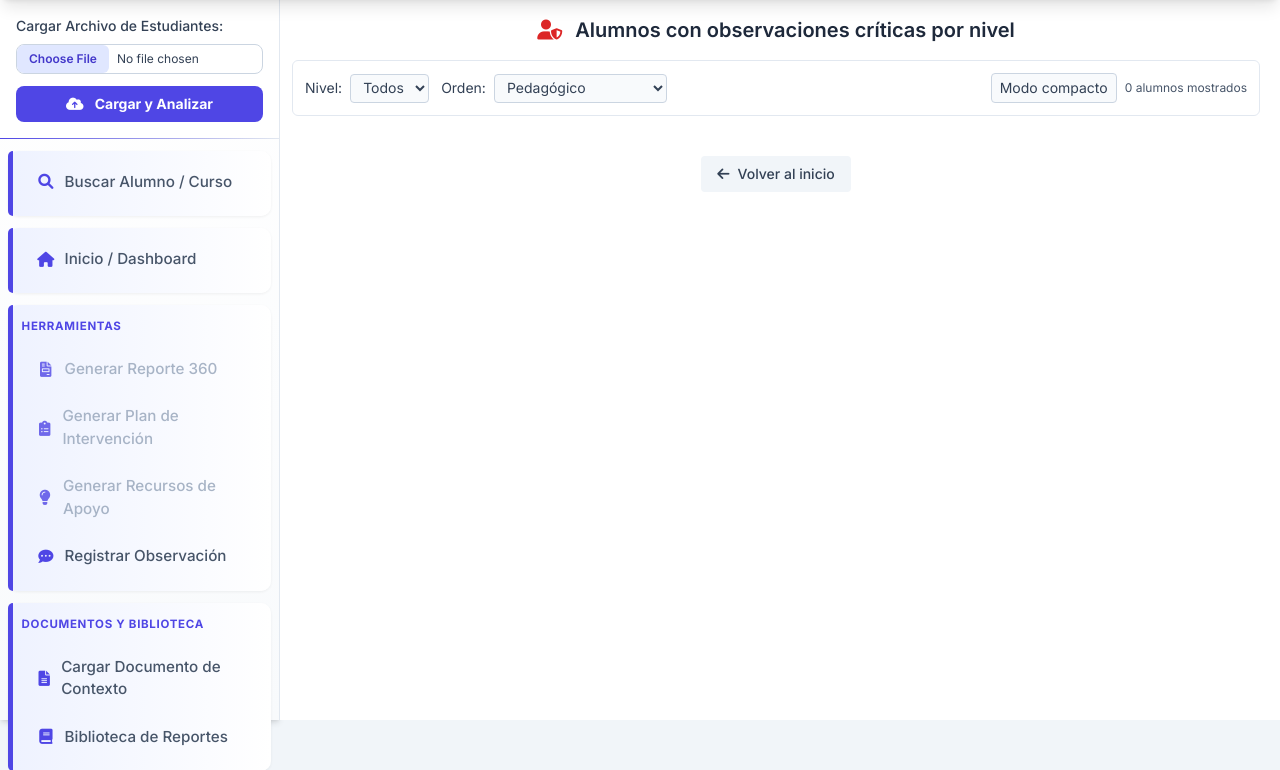
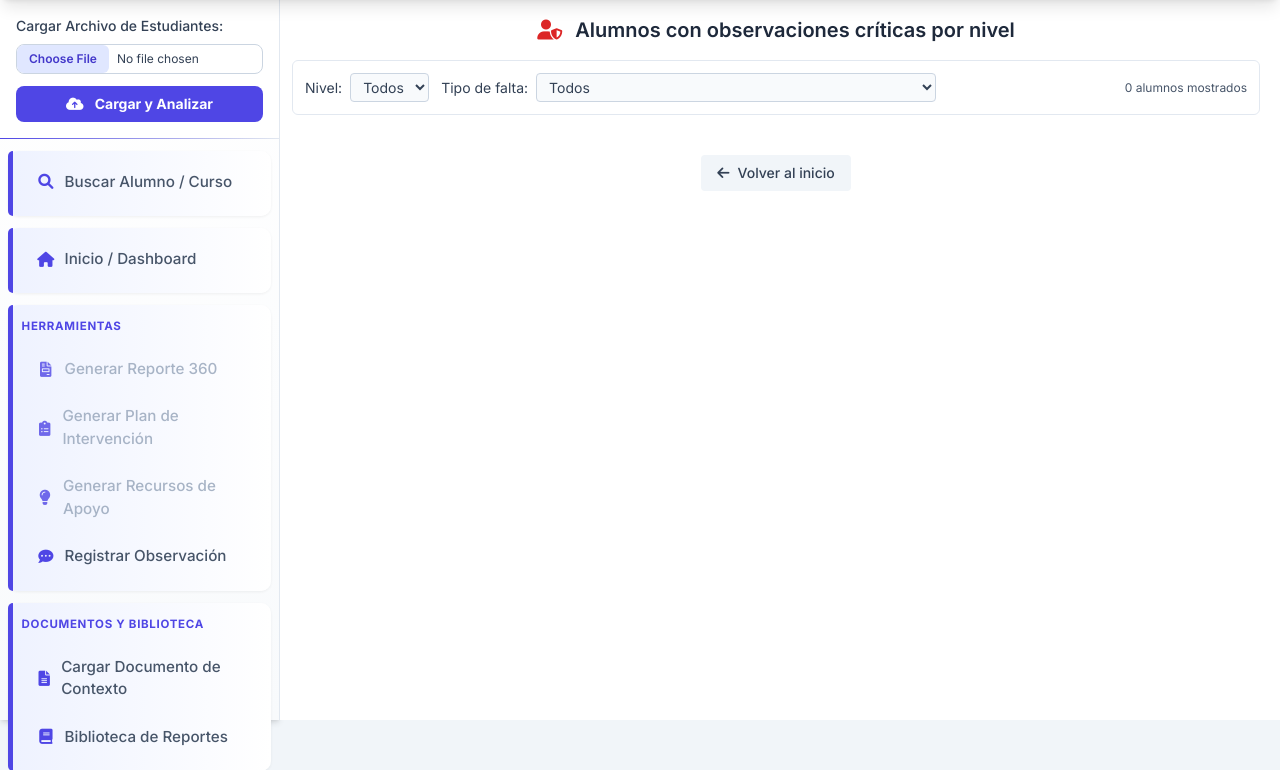
Before and after one commit to ppmm0065/Proyecto_TRAE_TotorIA, a Flask app: template mi_aplicacion/templates/alumnos_observaciones_criticas_cards.html in a window 1280 px wide. Shown: the part 80-850 px from the top of the page. Run offline with Flask 3, Linux system fonts and the light colour scheme; the template is opened without the code that fills it: most values are stand-ins (such as "Sample title", 1, 10 or a date in 2020); data that the repository does not hold is empty; some libraries are stand-ins or nearby versions.

Commit message:
Versión mejorda 14 nov 2025, 14:15hr

```diff
--- a/mi_aplicacion/templates/alumnos_observaciones_criticas_cards.html
+++ b/mi_aplicacion/templates/alumnos_observaciones_criticas_cards.html
@@ -13,7 +13,7 @@
       No se encontraron alumnos con observaciones críticas por nivel.
     </div>
   {% else %}
-    <!-- Toolbar de ordenación y filtrado (solo UI, sin cambiar backend) -->
+    <!-- Toolbar simplificada: solo filtro por Nivel y contador -->
     <div class="sticky top-2 z-10 mb-4 bg-white/80 backdrop-blur rounded-md border border-slate-200 p-3 flex flex-wrap items-center gap-3">
       <div class="flex items-center gap-2">
         <label for="nivelFilter" class="text-sm text-slate-700">Nivel:</label>
@@ -22,38 +22,52 @@
         </select>
       </div>
       <div class="flex items-center gap-2">
-        <label for="nivelSort" class="text-sm text-slate-700">Orden:</label>
-        <select id="nivelSort" class="text-sm bg-slate-50 border border-slate-300 rounded px-2 py-1">
-          <option value="pedagogico" selected>Pedagógico</option>
-          <option value="asc">Ascendente (A→Z)</option>
-          <option value="desc">Descendente (Z→A)</option>
+        <label for="tipoFilter" class="text-sm text-slate-700">Tipo de falta:</label>
+        <select id="tipoFilter" class="text-sm bg-slate-50 border border-slate-300 rounded px-2 py-1">
+          <option value="__ALL__" selected>Todos</option>
+          <option value="Acoso Escolar (Bullying)">Acoso Escolar (Bullying)</option>
+          <option value="Falta de Honestidad (Copia)">Falta de Honestidad (Copia)</option>
+          <option value="Falta de Respeto hacia el Profesor">Falta de Respeto hacia el Profesor</option>
+          <option value="Comportamiento Disruptivo y Molestias a Compañeros">Comportamiento Disruptivo y Molestias a Compañeros</option>
         </select>
       </div>
-      <div class="flex items-center gap-2 ml-auto">
-        <button id="toggleDensity" class="text-sm px-2 py-1 rounded border border-slate-300 bg-slate-50 hover:bg-slate-100">Modo compacto</button>
+      <div class="ml-auto flex items-center gap-2">
         <span id="visibleCount" class="text-xs text-slate-600">0 alumnos mostrados</span>
       </div>
     </div>
 
     {% if ordered_levels is defined and ordered_levels|length > 0 %}
-      <div id="grid-niveles" class="grid grid-cols-1 sm:grid-cols-2 lg:grid-cols-3 xl:grid-cols-4 gap-4">
+      <div id="grid-niveles" class="grid grid-cols-1 md:grid-cols-2 lg:grid-cols-3 xl:grid-cols-4 gap-6 [grid-auto-flow:dense]">
         {% for nivel in ordered_levels %}
           {% set alumnos = alertas_observaciones.get(nivel) %}
           {% if alumnos %}
             <div class="mb-2 nivel-group" data-nivel="{{ nivel }}" data-order="{{ loop.index0 }}">
               <h2 class="text-xs font-semibold text-slate-700 uppercase tracking-wider mb-2">{{ nivel }}</h2>
-              <div class="space-y-2">
+              <div class="space-y-4">
                 {% for alumno in alumnos %}
-                  <a href="{{ url_for('main.detalle_entidad', tipo_entidad='alumno', valor_codificado=alumno.nombre) }}" class="block">
-                    <div class="p-4 bg-white rounded-lg shadow border border-slate-200 hover:shadow-md transition-shadow student-card">
-                      <div class="flex items-center justify-between mb-1">
-                        <h3 class="text-sm font-semibold text-slate-800">{{ alumno.nombre }}</h3>
-                        <span class="text-xs font-bold text-red-700 bg-red-100 px-2 py-1 rounded-full">Obs.</span>
+                  <div class="bg-white rounded-xl shadow-lg border border-slate-200 overflow-hidden hover:shadow-xl transition-shadow duration-300 student-card">
+                    <div class="p-5">
+                      <div class="flex items-center justify-between mb-3">
+                        <div class="flex items-center gap-3">
+                          <div class="w-9 h-9 rounded-lg bg-red-100 flex items-center justify-center">
+                            <i class="fas fa-exclamation-circle text-red-600"></i>
+                          </div>
+                          <div>
+                            <h3 class="font-semibold text-slate-900">{{ alumno.nombre }}</h3>
+                            <p class="text-xs text-slate-500">{{ alumno.curso_original }}</p>
+                          </div>
+                        </div>
                       </div>
-                      <p class="text-xs text-slate-600 mb-2">{{ alumno.curso_original }}</p>
-                      <p class="text-sm text-slate-700 line-clamp-2 obs-text">{{ alumno.observacion }}</p>
+                      <p class="text-sm text-slate-700 line-clamp-3 obs-text">{{ alumno.observacion }}</p>
+                      <div class="mt-4 pt-4 border-t border-slate-100">
+                        <a href="{{ url_for('main.detalle_entidad', tipo_entidad='alumno', valor_codificado=alumno.nombre) }}"
+                           class="inline-flex items-center justify-center w-full bg-indigo-50 hover:bg-indigo-100 text-indigo-600 font-semibold py-2 px-4 rounded-lg transition-colors">
+                          <span>Ver alumno</span>
+                          <i class="fas fa-arrow-right ml-2"></i>
+                        </a>
+                      </div>
                     </div>
-                  </a>
+                  </div>
                 {% endfor %}
               </div>
             </div>
@@ -62,23 +76,36 @@
       </div>
     {% else %}
       {# Fallback: ordenar por clave de nivel como antes #}
-      <div id="grid-niveles" class="grid grid-cols-1 sm:grid-cols-2 lg:grid-cols-3 xl:grid-cols-4 gap-4">
+      <div id="grid-niveles" class="grid grid-cols-1 md:grid-cols-2 lg:grid-cols-3 xl:grid-cols-4 gap-6 [grid-auto-flow:dense]">
         {% for nivel, alumnos in alertas_observaciones|dictsort %}
           {% if alumnos %}
             <div class="mb-2 nivel-group" data-nivel="{{ nivel }}" data-order="{{ loop.index0 }}">
               <h2 class="text-xs font-semibold text-slate-700 uppercase tracking-wider mb-2">{{ nivel }}</h2>
-              <div class="space-y-2">
+              <div class="space-y-4">
                 {% for alumno in alumnos %}
-                  <a href="{{ url_for('main.detalle_entidad', tipo_entidad='alumno', valor_codificado=alumno.nombre) }}" class="block">
-                    <div class="p-4 bg-white rounded-lg shadow border border-slate-200 hover:shadow-md transition-shadow student-card">
-                      <div class="flex items-center justify-between mb-1">
-                        <h3 class="text-sm font-semibold text-slate-800">{{ alumno.nombre }}</h3>
-                        <span class="text-xs font-bold text-red-700 bg-red-100 px-2 py-1 rounded-full">Obs.</span>
+                  <div class="bg-white rounded-xl shadow-lg border border-slate-200 overflow-hidden hover:shadow-xl transition-shadow duration-300 student-card">
+                    <div class="p-5">
+                      <div class="flex items-center justify-between mb-3">
+                        <div class="flex items-center gap-3">
+                          <div class="w-9 h-9 rounded-lg bg-red-100 flex items-center justify-center">
+                            <i class="fas fa-exclamation-circle text-red-600"></i>
+                          </div>
+                          <div>
+                            <h3 class="font-semibold text-slate-900">{{ alumno.nombre }}</h3>
+                            <p class="text-xs text-slate-500">{{ alumno.curso_original }}</p>
+                          </div>
+                        </div>
                       </div>
-                      <p class="text-xs text-slate-600 mb-2">{{ alumno.curso_original }}</p>
-                      <p class="text-sm text-slate-700 line-clamp-2 obs-text">{{ alumno.observacion }}</p>
+                      <p class="text-sm text-slate-700 line-clamp-3 obs-text">{{ alumno.observacion }}</p>
+                      <div class="mt-4 pt-4 border-t border-slate-100">
+                        <a href="{{ url_for('main.detalle_entidad', tipo_entidad='alumno', valor_codificado=alumno.nombre) }}"
+                           class="inline-flex items-center justify-center w-full bg-indigo-50 hover:bg-indigo-100 text-indigo-600 font-semibold py-2 px-4 rounded-lg transition-colors">
+                          <span>Ver alumno</span>
+                          <i class="fas fa-arrow-right ml-2"></i>
+                        </a>
+                      </div>
                     </div>
-                  </a>
+                  </div>
                 {% endfor %}
               </div>
             </div>
@@ -103,16 +130,51 @@
       const grid = document.getElementById('grid-niveles');
       const groups = Array.from(document.querySelectorAll('.nivel-group'));
       const selectNivel = document.getElementById('nivelFilter');
-      const selectSort = document.getElementById('nivelSort');
-      const densityBtn = document.getElementById('toggleDensity');
+      const selectTipo = document.getElementById('tipoFilter');
       const visibleCount = document.getElementById('visibleCount');
 
       // Poblar niveles en el selector
       const niveles = groups.map(g => g.getAttribute('data-nivel'));
-      const uniqueNiveles = Array.from(new Set(niveles)).sort((a,b) => a.localeCompare(b));
+      function nivelOrderIndex(n) {
+        const s = (n || '').toLowerCase();
+        const m = s.match(/\d+/);
+        const num = m ? parseInt(m[0], 10) : 0;
+        if (s.includes('básico')) return num; // 1–8 Básico primero
+        if (s.includes('medio')) return 100 + num; // Luego Media
+        return 1000 + num; // Otros al final
+      }
+      const uniqueNiveles = Array.from(new Set(niveles)).sort((a,b) => nivelOrderIndex(a) - nivelOrderIndex(b));
       uniqueNiveles.forEach(n => {
         const opt = document.createElement('option');
         opt.value = n; opt.textContent = n; selectNivel.appendChild(opt);
+      });
+
+      function categorizeObservation(t) {
+        const s = (t || '').toLowerCase();
+        const bullying = [
+          'agresion', 'agresiones', 'agresión', 'agresiones físicas', 'agresiones fisicas',
+          'golpea', 'golpeó', 'golpeo', 'acoso', 'bullying', 'hostig', 'intimid', 'amenaz'
+        ];
+        const copia = [
+          'copia en la prueba', 'copia en la evaluación', 'copió', 'copio', 'copiar', 'plagio', 'trampos', 'fraude'
+        ];
+        const respeto = [
+          'falta de respeto hacia el profesor', 'ofende al profesor', 'insulta al profesor', 'agrede al profesor', 'desafia al profesor'
+        ];
+        const disruptivo = [
+          'molesta a sus compañeros', 'interrumpe la clase', 'molestias a compañeros', 'ruido', 'desorden', 'perturba', 'lanza objetos'
+        ];
+        const has = arr => arr.some(k => s.includes(k));
+        if (has(bullying)) return 'Acoso Escolar (Bullying)';
+        if (has(copia)) return 'Falta de Honestidad (Copia)';
+        if (has(respeto)) return 'Falta de Respeto hacia el Profesor';
+        if (has(disruptivo)) return 'Comportamiento Disruptivo y Molestias a Compañeros';
+        return '__UNCATEGORIZED__';
+      }
+
+      document.querySelectorAll('.student-card').forEach(card => {
+        const txt = card.querySelector('.obs-text')?.textContent || '';
+        card.dataset.category = categorizeObservation(txt);
       });
 
       function updateVisibleCount() {
@@ -123,46 +185,46 @@
       function applyFilter() {
         const v = selectNivel.value;
         groups.forEach(g => {
-          const show = (v === '__ALL__') || (g.getAttribute('data-nivel') === v);
-          g.style.display = show ? '' : 'none';
+          const showGroupByLevel = (v === '__ALL__') || (g.getAttribute('data-nivel') === v);
+          g.style.display = showGroupByLevel ? '' : 'none';
+          const container = g.querySelector('.space-y-4, .grid');
+          const cards = Array.from(g.querySelectorAll('.student-card'));
+          let visibleInGroup = 0;
+          cards.forEach(card => {
+            const matchTipo = (selectTipo.value === '__ALL__') || (card.dataset.category === selectTipo.value);
+            const displayCard = showGroupByLevel && matchTipo;
+            card.style.display = displayCard ? '' : 'none';
+            if (displayCard) visibleInGroup++;
+          });
+          if (container) {
+            if (v === '__ALL__') {
+              container.className = 'space-y-4';
+            } else {
+              container.className = (g.getAttribute('data-nivel') === v)
+                ? 'grid grid-cols-1 md:grid-cols-2 lg:grid-cols-3 xl:grid-cols-4 gap-6 [grid-auto-flow:dense]'
+                : 'space-y-4';
+            }
+          }
+          if (visibleInGroup === 0) {
+            g.style.display = 'none';
+          }
         });
+        if (v === '__ALL__') {
+          grid.className = 'grid grid-cols-1 md:grid-cols-2 lg:grid-cols-3 xl:grid-cols-4 gap-6 [grid-auto-flow:dense]';
+        } else {
+          grid.className = 'grid grid-cols-1';
+        }
         updateVisibleCount();
       }
 
-      function applySort() {
-        const mode = selectSort.value;
-        const sorted = groups.slice().sort((g1, g2) => {
-          if (mode === 'pedagogico') {
-            return Number(g1.dataset.order) - Number(g2.dataset.order);
-          }
-          const n1 = g1.dataset.nivel.toLocaleUpperCase();
-          const n2 = g2.dataset.nivel.toLocaleUpperCase();
-          const cmp = n1.localeCompare(n2);
-          return mode === 'asc' ? cmp : -cmp;
-        });
-        sorted.forEach(g => grid.appendChild(g));
-      }
-
-      let compact = true;
-      function applyDensity() {
-        const texts = document.querySelectorAll('.obs-text');
-        texts.forEach(p => {
-          if (compact) {
-            p.classList.add('line-clamp-2');
-          } else {
-            p.classList.remove('line-clamp-2');
-          }
-        });
-        densityBtn.textContent = compact ? 'Modo detallado' : 'Modo compacto';
-        compact = !compact;
-      }
-
       selectNivel.addEventListener('change', () => { applyFilter(); });
-      selectSort.addEventListener('change', () => { applySort(); });
-      densityBtn.addEventListener('click', () => { applyDensity(); });
+      selectTipo.addEventListener('change', () => { applyFilter(); });
 
       // Inicialización
-      applySort();
+      (function reorderGroups(){
+        const sorted = groups.slice().sort((g1, g2) => nivelOrderIndex(g1.dataset.nivel) - nivelOrderIndex(g2.dataset.nivel));
+        sorted.forEach(g => grid.appendChild(g));
+      })();
       applyFilter();
       updateVisibleCount();
     });
```
